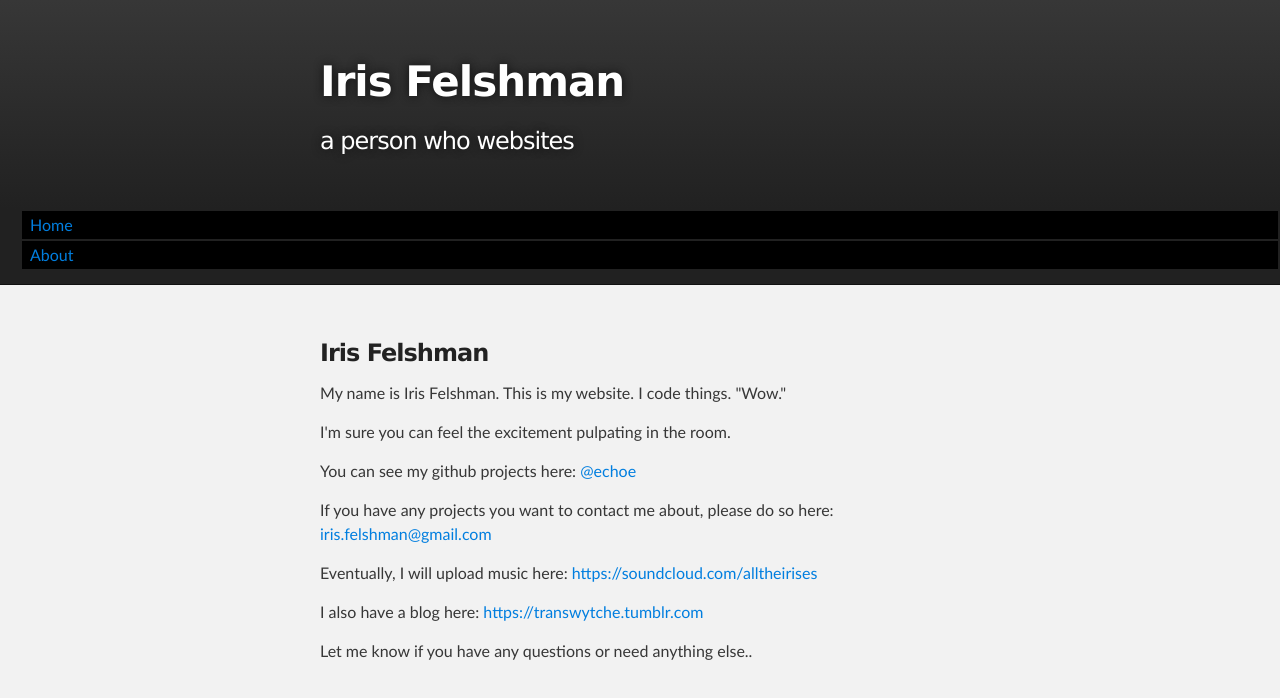
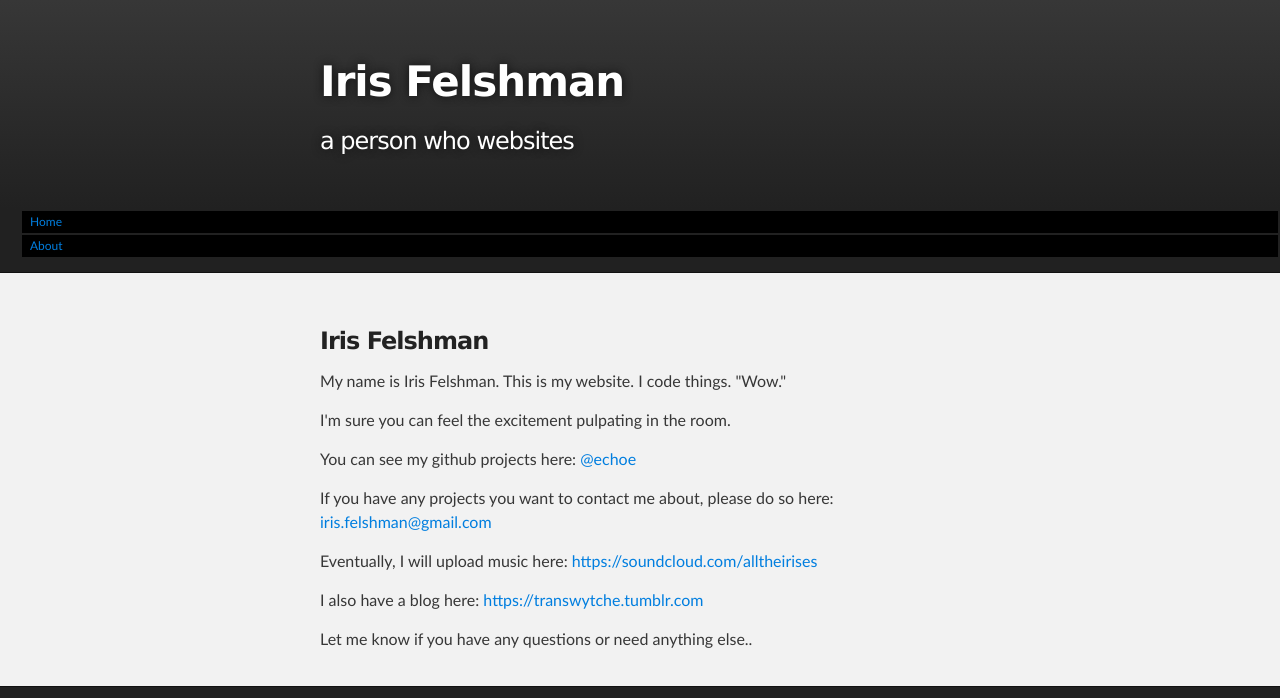
Before and after one commit to echoe/old_html.echoe.github.io, a PHP site: page / in a window 1280 px wide. Shown: the top 698 px of the page. Run offline with PHP 8.4, Linux system fonts and the light colour scheme.

Commit message:
Update stylesheet.css

```diff
--- a/stylesheets/stylesheet.css
+++ b/stylesheets/stylesheet.css
@@ -329,6 +329,7 @@ Full-Width Styles
 {
   margin: 2px;
   padding: 2px 8px 2px 8px;
+  font-size: 12px;
   list-style-type: none;
   vertical-align: middle;
   text-align: middle;
@@ -341,6 +342,7 @@ Full-Width Styles
 {
   margin: 2px;
   padding: 2px 8px 2px 8px;
+  font-size: 12px;
   list-style-type: none;
   vertical-align: middle;
   text-align: middle;
```
